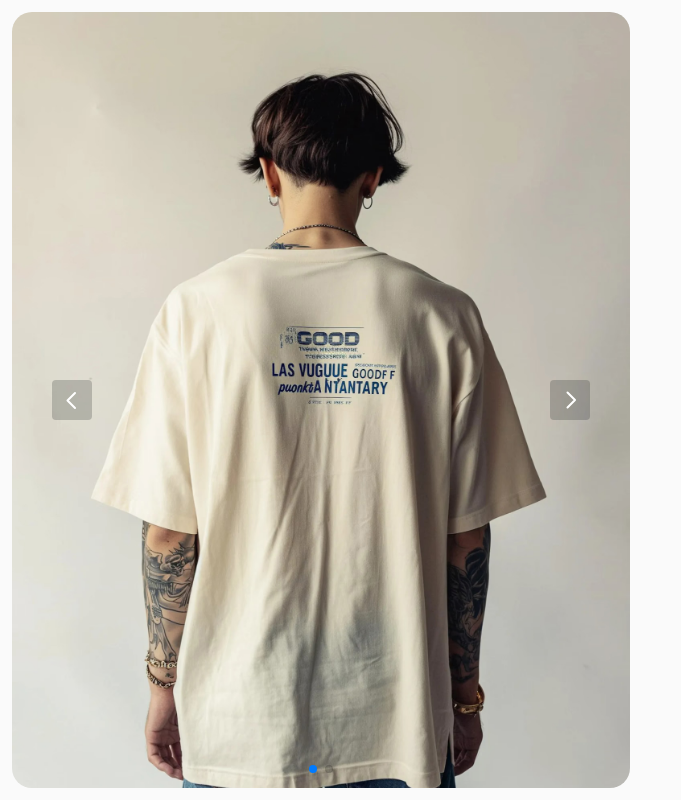
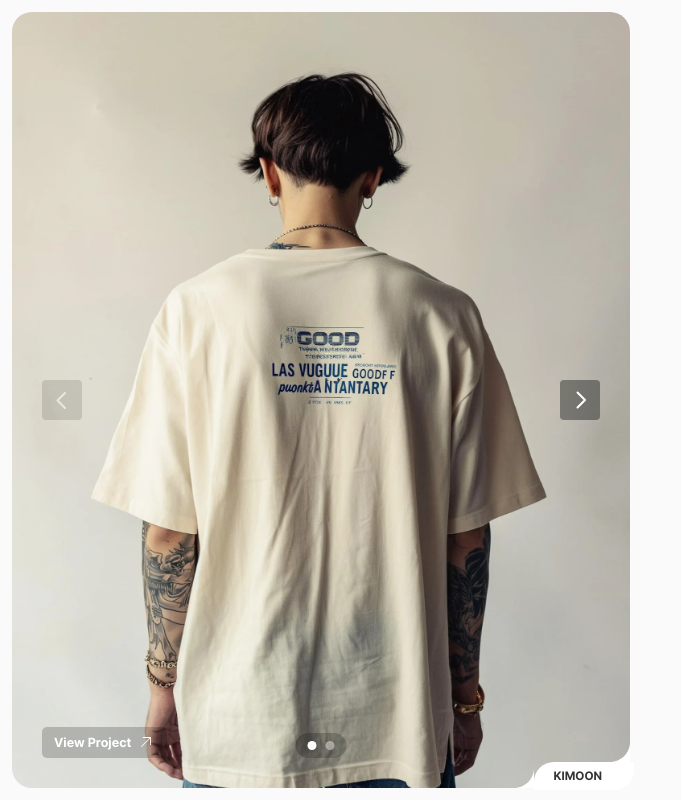
Before and after one commit to kimoon1/portpolio, a Next.js app: page / in a window 1280 px wide. Shown: the whole page, without its empty margins (0-681 px from the left). Built offline with nearby package versions, Linux system fonts and the light colour scheme.

Commit message:
메인 영역 [완]

```diff
--- a/src/app/(home)/page.tsx
+++ b/src/app/(home)/page.tsx
@@ -1,7 +1,7 @@
 import ProjectThumb from "@/src/components/home/ProjectThumb"
 
 export const metadata = {
-  title: 'Home',
+  title: '포트폴리오',
 
 }
 
--- a/src/components/home/ProjectThumb.tsx
+++ b/src/components/home/ProjectThumb.tsx
@@ -25,9 +25,12 @@ const SwiperComponent = () => {
         disabledClass: `${styles['swiper-button-disabled']}`
       }}
       pagination={{
+        el: `.${styles['swiper-pagination']}`, //기본 클래스 설정
+        bulletActiveClass: `${styles['swiper-pagination-bullet-active']}`, // 활성화된 불릿 클래스
+        bulletClass: `${styles['swiper-pagination-bullet']}`,
         enabled: true,
         clickable: true,
-       }}
+      }}
       speed={500}
       spaceBetween={0}
       className={`${styles['swiper']}`}
@@ -35,9 +38,12 @@ const SwiperComponent = () => {
     >
       <SwiperSlide>
         <div className={`${styles['img-wrap']}`}>
-
           <Image width={1536} height={1536} alt='test' src={'/home/ProjectThumb/test01.jpg'} />
         </div>
+        <a className={`${styles['project-link']}`} href='/'>
+          <span>View Project</span>
+          <span><Image width={18} height={18} src={'/home/ProjectThumb/linkArrow.svg'} alt='링크 연결' /></span>
+        </a>
       </SwiperSlide>
       <SwiperSlide>
         <div className={`${styles['img-warp']}`}>
@@ -50,7 +56,12 @@ const SwiperComponent = () => {
       <div className={`${styles['swiper-button-prev']}`}>
         <Image width={40} height={40} alt='화살표' src={'/home/ProjectThumb/leftArrow.svg'} />
       </div>
+      <div className={`${styles['swiper-pagination']}`}></div>
+      <Image className={`${styles['bottom-right-img']}`} src={'/icon/round.svg'} width={20} height={20} alt='라운드'/>
+      <Image className={`${styles['bottom-left-img']}`} src={'/icon/round.svg'} width={20} height={20} alt='라운드'/>
     </Swiper>
+    <div className={`${styles['name-box']}`}>KIMOON</div>
+
   </>
   );
 };
--- a/src/styles/main/projectthumb.module.scss
+++ b/src/styles/main/projectthumb.module.scss
@@ -11,14 +11,17 @@
   }
 
   .img-wrap {
+    position: absolute;
     width: 100%;
     height: 100%;
+    z-index: -1;
     img {
       width: 100%;
       height: 100%;
       object-fit: cover;
       object-position: top center;
     }
+
   }
 
   .swiper-button-prev,
@@ -33,7 +36,7 @@
     z-index: 10;
     cursor: pointer;
     img {
-      background: rgba(14, 16, 17, 0.2);
+      background: rgba(14, 16, 17, 0.4);
     }
 
     &:hover {
@@ -43,13 +46,93 @@
     }
     &.swiper-button-disabled {
       pointer-events: none;
+      opacity: .3;
     }
   }
   .swiper-button-prev {
-    left: 40px;
+    left: 30px;
   }
   .swiper-button-next {
-    right: 40px;
+    right: 30px;
   }
 
+  .swiper-pagination {
+    position: absolute;
+    left: 50%;
+    bottom: 30px;
+    width: fit-content;
+    padding: 8px 12px;
+    border-radius: 100px;
+    background-color: rgba(0, 0, 0, 0.2);
+    transform: translate(-50%, 0);
+    z-index: 10;
+    display: inline-flex;
+    justify-content: center;
+    align-items: center;
+    gap: 9px;
+  }
+  .swiper-pagination-bullet {
+    width: 9px;
+    aspect-ratio: 1/1;
+    border-radius: 50%;
+    display: inline-block;
+    opacity: .5;
+    background-color: #e6e6e6;
+  }
+  .swiper-pagination-bullet-active {
+    opacity: 1;
+
+    background: #fff;
+  }
+
+
 }
+
+.project-link {
+  position: absolute;
+  left: 30px;
+  bottom: 30px;
+  padding: 6px 12px;
+  font-size: 13px;
+  font-weight: bold;
+  color: #fff;
+  border-radius: 5px;
+  width: fit-content;
+  background-color: rgba(0, 0, 0, 0.2);
+  display: inline-flex;
+  align-items: center;
+  gap: 6px;
+}
+
+.name-box {
+  position: absolute;
+  bottom: 10px;
+  right: 50.5%;
+  width: 100px;
+  height: 1;
+  padding: 5px 20px;
+  font-size: 12px;
+  font-weight: bold;
+  background: #fff;
+  border-top-left-radius: 20px;
+  border-bottom-right-radius: 20px;
+  display: flex;
+  z-index: 1;
+}
+
+.bottom-right-img {
+  position: absolute;
+  bottom: 26px;
+  right: 0;
+  z-index: 1;
+  transform: rotate(180deg);
+
+}
+.bottom-left-img {
+  position: absolute;
+  bottom: 0px;
+  right: 96px;
+  z-index: 1;
+  transform: rotate(180deg);
+
+}
```
Also changed, not shown: public/home/ProjectThumb/linkArrow.svg (added), public/icon/round.svg.
